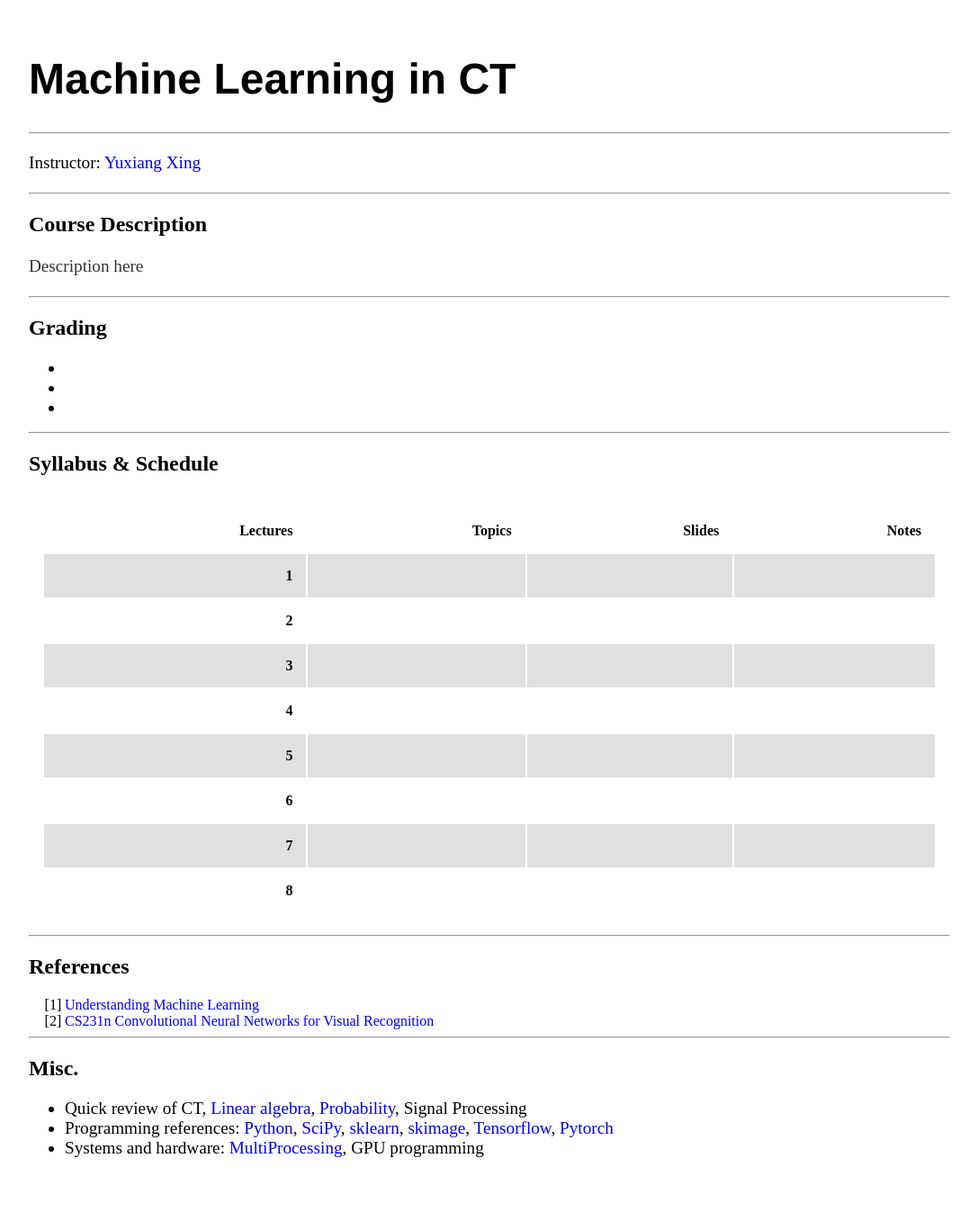
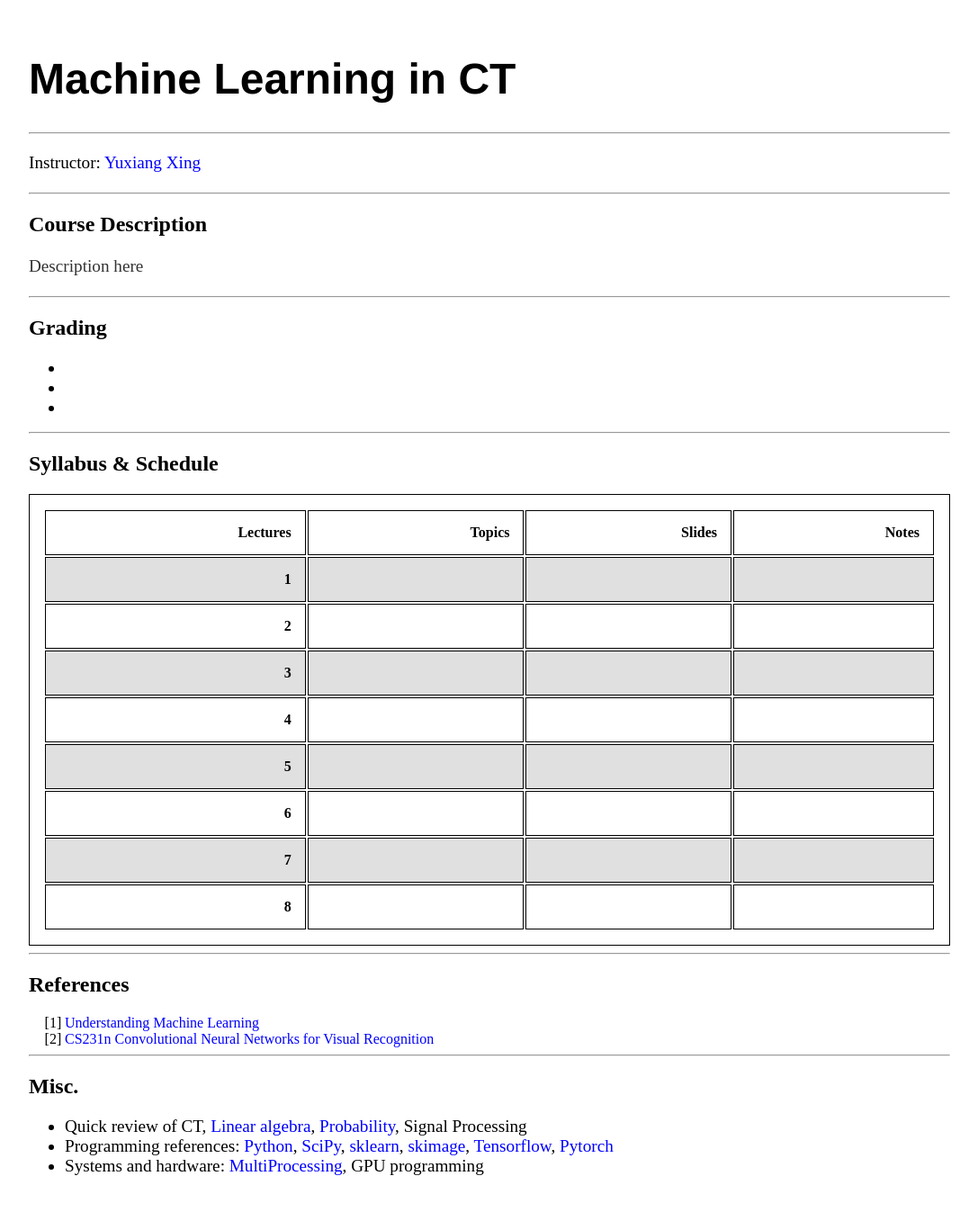
Before and after one commit to GUG11/gug11.github.io, a Jekyll site: the page built from _my_collection/mlct.html, in a window 1280 px wide. Shown: the whole page at 90% size, without its empty margins (96-1183 px from the left). Built offline with Jekyll 4.4.1, drawn with Linux system fonts in a browser that asks for light colours.

Commit message:
table border

```diff
--- a/css/main.css
+++ b/css/main.css
@@ -70,6 +70,7 @@ ol.paper > li:before {
 
 
 table, th, td {
+    border: 1px solid black;
     padding: 15px;
     text-align: right;
 }
```
Also changed, not shown: 1 other file.
